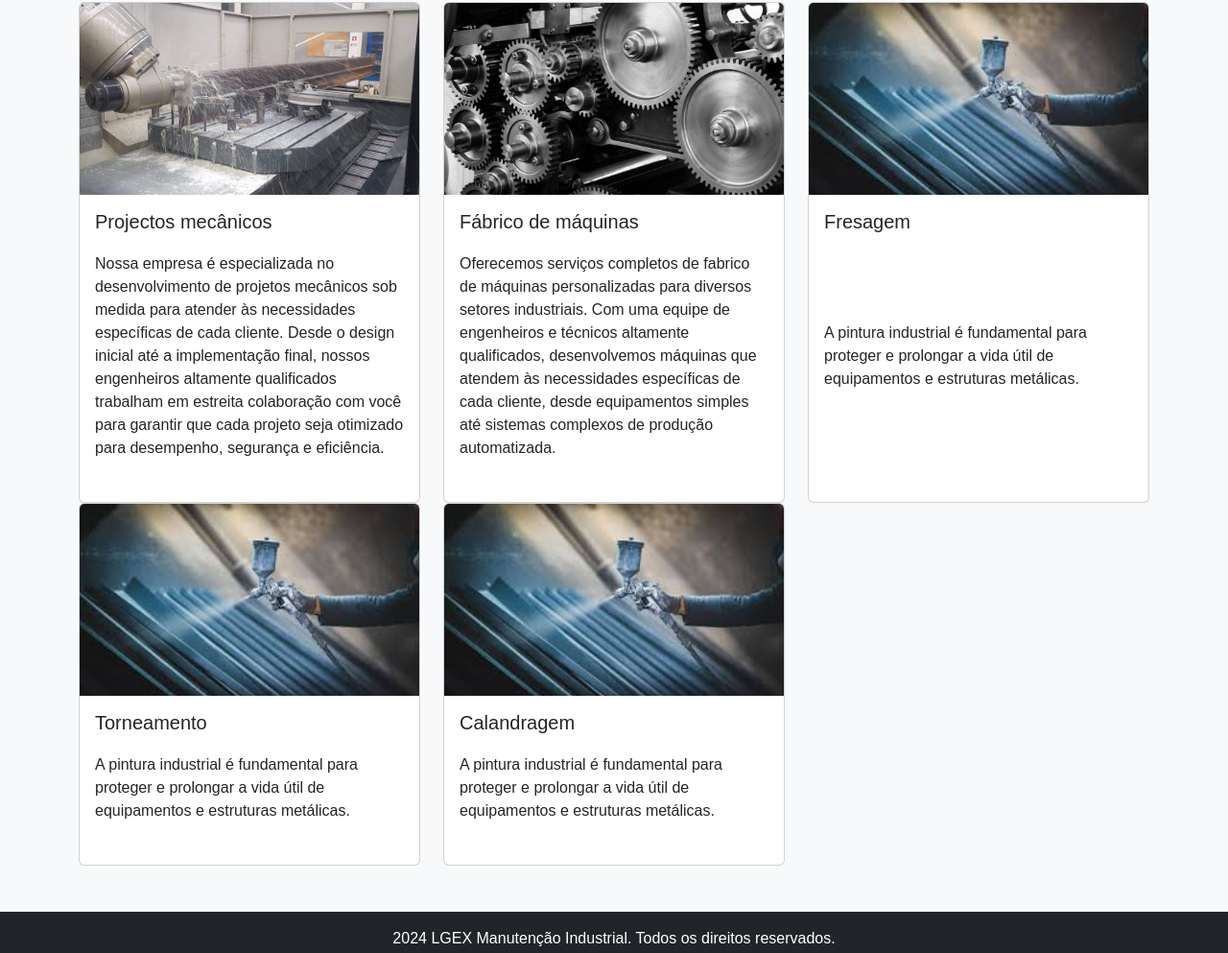
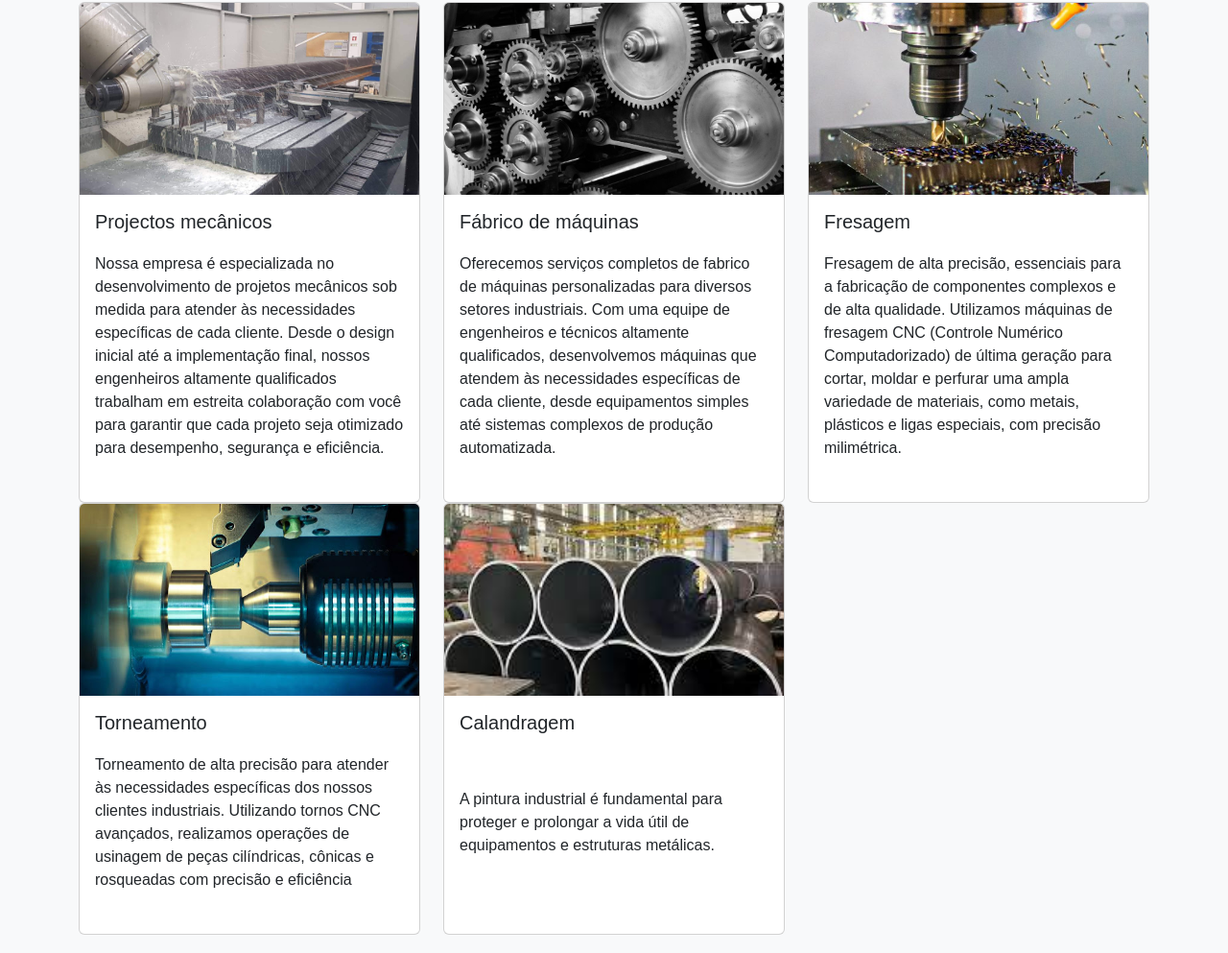
Before and after one commit to Alb44no/LGEX, a plain HTML site: page services-metalomecanica.html in a window 1280 px wide. Shown: the part 366-1359 px from the top of the page at 96% size. Drawn offline with nearby package versions, Linux system fonts and the light colour scheme.

Commit message:
31.08.2024

```diff
--- a/services-metalomecanica.html
+++ b/services-metalomecanica.html
@@ -105,10 +105,10 @@
             </div>
             <div class="col-md-4">
                 <div class="card mb-4 fixed-card">
-                    <img src="imagem/pintura_industrial.jfif" class="card-img-top fixed-image" alt="Pintura Industrial">
+                    <img src="imagem/fresagem.jpg" class="card-img-top fixed-image" alt="Pintura Industrial">
                     <div class="card-body">
-                        <h5 class="card-title">Fresagem</h5>
-                        <p class="card-text">A pintura industrial é fundamental para proteger e prolongar a vida útil de equipamentos e estruturas metálicas.</p>
+                        <h5 class="card-title" data-lang="milling">Fresagem</h5>
+                        <p class="card-text" data-lang="milling-desc"></p>
                         <a href="services-pintura.html"></a>
                     </div>
                 </div>
@@ -116,10 +116,10 @@
 
             <div class="col-md-4">
                 <div class="card mb-4 fixed-card">
-                    <img src="imagem/pintura_industrial.jfif" class="card-img-top fixed-image" alt="Pintura Industrial">
+                    <img src="imagem/turning.jfif" class="card-img-top fixed-image" alt="Pintura Industrial">
                     <div class="card-body">
-                        <h5 class="card-title">Torneamento</h5>
-                        <p class="card-text">A pintura industrial é fundamental para proteger e prolongar a vida útil de equipamentos e estruturas metálicas.</p>
+                        <h5 class="card-title" data-lang="turning">Torneamento</h5>
+                        <p class="card-text" data-lang="turning-desc">A pintura industrial é fundamental para proteger e prolongar a vida útil de equipamentos e estruturas metálicas.</p>
                         <a href="services-pintura.html"></a>
                     </div>
                 </div>
@@ -127,7 +127,7 @@
 
             <div class="col-md-4">
                 <div class="card mb-4 fixed-card">
-                    <img src="imagem/pintura_industrial.jfif" class="card-img-top fixed-image" alt="Pintura Industrial">
+                    <img src="imagem/calandragem.jfif" class="card-img-top fixed-image" alt="Pintura Industrial">
                     <div class="card-body">
                         <h5 class="card-title">Calandragem</h5>
                         <p class="card-text">A pintura industrial é fundamental para proteger e prolongar a vida útil de equipamentos e estruturas metálicas.</p>
@@ -180,6 +180,10 @@
                 'mechanical-desc':'Nossa empresa é especializada no desenvolvimento de projetos mecânicos sob medida para atender às necessidades específicas de cada cliente. Desde o design inicial até a implementação final, nossos engenheiros altamente qualificados trabalham em estreita colaboração com você para garantir que cada projeto seja otimizado para desempenho, segurança e eficiência.',
                 'machinery-factory':'Fábrico de máquinas',
                 'machinery-factory-desc':'Oferecemos serviços completos de fabrico de máquinas personalizadas para diversos setores industriais. Com uma equipe de engenheiros e técnicos altamente qualificados, desenvolvemos máquinas que atendem às necessidades específicas de cada cliente, desde equipamentos simples até sistemas complexos de produção automatizada.',
+                'milling':'Fresagem',
+                'milling-desc':'Fresagem de alta precisão, essenciais para a fabricação de componentes complexos e de alta qualidade. Utilizamos máquinas de fresagem CNC (Controle Numérico Computadorizado) de última geração para cortar, moldar e perfurar uma ampla variedade de materiais, como metais, plásticos e ligas especiais, com precisão milimétrica.',
+                'turning':'Torneamento',
+                'turning-desc':'Torneamento de alta precisão para atender às necessidades específicas dos nossos clientes industriais. Utilizando tornos CNC avançados, realizamos operações de usinagem de peças cilíndricas, cônicas e rosqueadas com precisão e eficiência',
 
                 //Metalworking
 
@@ -217,6 +221,10 @@
                 'mechanical-desc':'Notre entreprise est spécialisée dans le développement de projets mécaniques sur mesure pour répondre aux besoins spécifiques de chaque client. De la conception initiale à la mise en œuvre finale, nos ingénieurs hautement qualifiés travaillent en étroite collaboration avec vous pour garantir que chaque projet est optimisé en termes de performances, de sécurité et defficacité.',
                 'machinery-factory':'Usine de machines',
                 'machinery-factory-desc':'Nous offrons des services complets de fabrication de machines personnalisées pour divers secteurs industriels. Avec une équipe dingénieurs et de techniciens hautement qualifiés, nous développons des machines qui répondent aux besoins spécifiques de chaque client, depuis les équipements simples jusqu aux systèmes de production automatisés complexes.',
+                'milling':'Fraisage',
+                'milling-desc':'Fraisage de haute précision, indispensable à la fabrication de composants complexes et de haute qualité. Nous utilisons des fraiseuses CNC (Computer Numerical Control) de pointe pour couper, façonner et percer une grande variété de matériaux, tels que les métaux, les plastiques et les alliages spéciaux, avec une précision millimétrique.',
+                'turning':'Tournant',
+                'turning-desc':'Tournage de haute précision pour répondre aux besoins spécifiques de nos clients industriels. À laide de tours CNC avancés, nous effectuons des opérations dusinage sur des pièces cylindriques, coniques et filetées avec précision et efficacité.',
                 //Metalworking
 
 
@@ -254,7 +262,10 @@
 
                 'machinery-factory':'Maschinenfabrik',
                 'machinery-factory-desc':'We offer complete customized machine manufacturing services for various industrial sectors. With a team of highly qualified engineers and technicians, we develop machines that meet the specific needs of each client, from simple equipment to complex automated production systems.',
-
+                'milling':'Mahlen',
+                'milling-desc':'Hochpräzises Fräsen, unerlässlich für die Herstellung komplexer und hochwertiger Bauteile. Mit modernsten CNC-Fräsmaschinen (Computer Numerical Control) schneiden, formen und bohren wir verschiedenste Materialien wie Metalle, Kunststoffe und Sonderlegierungen millimetergenau.',
+                'turning':'Drehen',
+                'turning-desc':'Hochpräzises Drehen, um den spezifischen Anforderungen unserer Industriekunden gerecht zu werden. Mithilfe modernster CNC-Drehmaschinen führen wir Bearbeitungsvorgänge an zylindrischen, konischen und Gewindeteilen mit Präzision und Effizienz durch.',
                 //Metalworking
 
 
@@ -289,11 +300,14 @@
                 //Metalworking
                 'mechanical-projects':'Mechanical projects',
                 'mechanical-desc':'Our company specializes in developing bespoke mechanical projects to meet the specific needs of each client. From initial design to final implementation, our highly skilled engineers work closely with you to ensure each project is optimized for performance, safety and efficiency.',
-                 'machinery-factory':'Machinery factory',
+                'machinery-factory':'Machinery factory',
                 'machinery-factory-desc':'We offer complete customized machine manufacturing services for various industrial sectors. With a team of highly qualified engineers and technicians, we develop machines that meet the specific needs of each client, from simple equipment to complex automated production systems.',
+                'milling':'Milling',
+                'milling-desc':'High-precision milling, essential for manufacturing complex, high-quality components. We use state-of-the-art CNC (Computer Numerical Control) milling machines to cut, shape and drill a wide variety of materials, such as metals, plastics and special alloys, with millimeter precision.',
+                'turning':'Turning',
+                'turning-desc':'High precision turning to meet the specific needs of our industrial customers. Using advanced CNC lathes, we perform machining operations on cylindrical, conical and threaded parts with precision and efficiency.',
+                //Metalworking
 
-                //Metalworking
-                //Metalworking
     }
         };
 
```
Also changed, not shown: imagem/calandragem.jfif (added), imagem/fresagem.jpg (added), imagem/turning.jfif (added).
